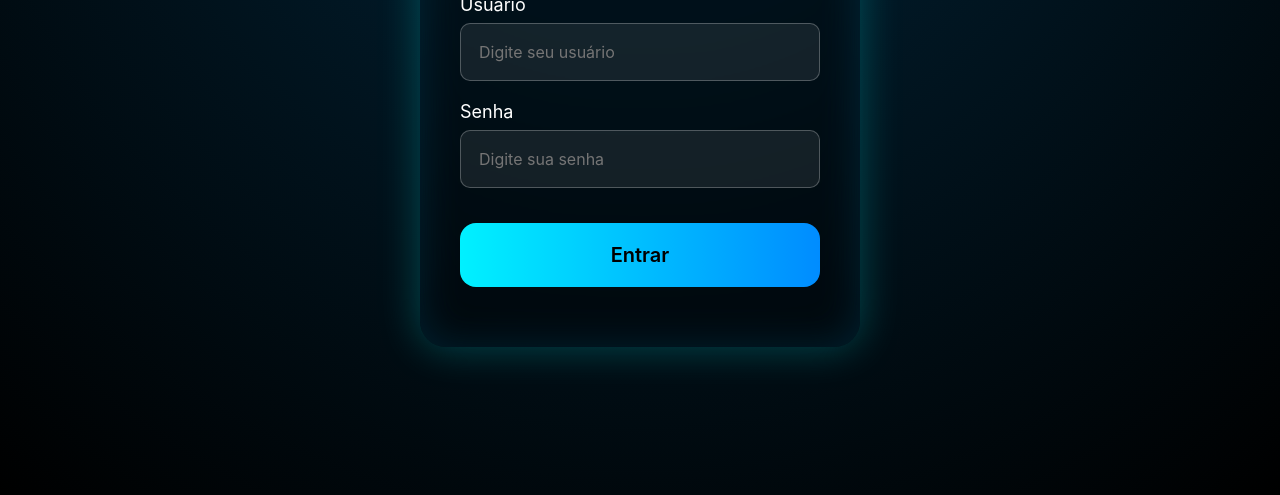
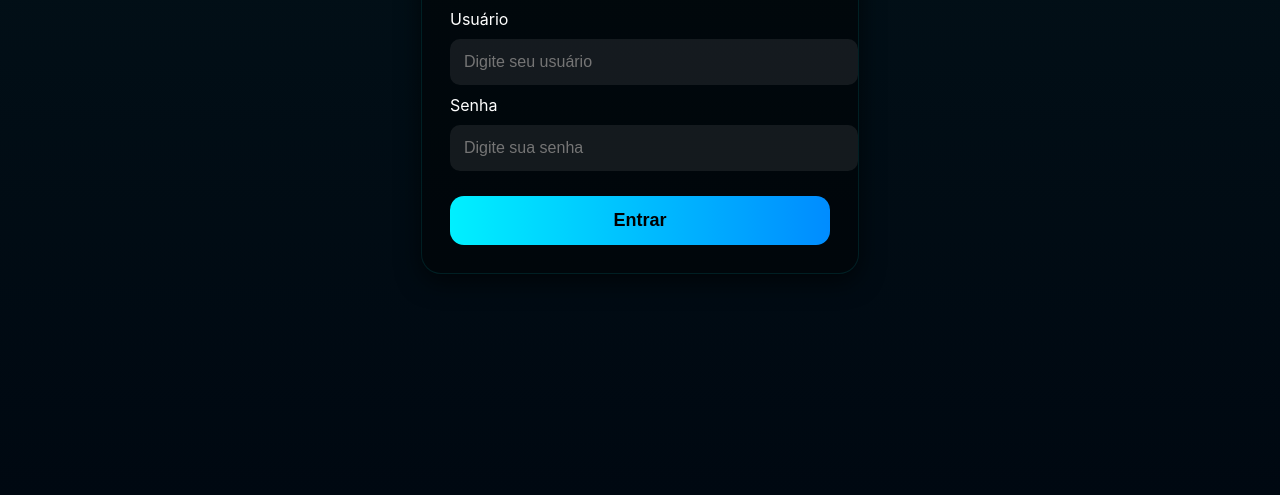
Before and after one commit to christophergresende-hub/Revitarium, a plain HTML site: page index.html in a window 1280 px wide. Shown: the part 305-800 px from the top of the page. Drawn offline with Linux system fonts and the light colour scheme.

Commit message:
Update index.html

```diff
--- a/index.html
+++ b/index.html
@@ -1,31 +1,69 @@
-<!DOCTYPE html>
+<!doctype html>
 <html lang="pt-BR">
 <head>
-  <meta charset="UTF-8" />
-  <meta name="viewport" content="width=device-width, initial-scale=1.0" />
-  <title>Revitarium – Login</title>
-  <link rel="stylesheet" href="Revitarium/app/style-index.css" />
+<meta charset="utf-8">
+<meta name="viewport" content="width=device-width,initial-scale=1">
+<title>Login – Revitarium</title>
+
+<style>
+body{
+  margin:0; font-family:Inter,Arial;
+  background:linear-gradient(180deg,#03131a,#000811);
+  height:100vh; display:flex; align-items:center; justify-content:center;
+  color:#fff;
+}
+.card{
+  width:90%; max-width:380px; padding:28px;
+  background:rgba(0,0,0,0.45);
+  border-radius:20px; border:1px solid rgba(0,255,255,0.1);
+  box-shadow:0 8px 25px rgba(0,0,0,0.6);
+}
+h1{ text-align:center; color:#00e6ff; font-size:32px; margin:0 0 25px 0; }
+input{
+  width:100%; padding:14px; margin:10px 0;
+  border-radius:10px; border:none; background:rgba(255,255,255,0.08);
+  font-size:16px; color:#fff;
+}
+button{
+  width:100%; padding:14px; margin-top:15px;
+  border:none; border-radius:14px; cursor:pointer; font-weight:700;
+  background:linear-gradient(90deg,#00f0ff,#008cff);
+  color:#000; font-size:18px;
+}
+</style>
 </head>
+<body>
 
-<body>
-  <main class="page">
-    <section class="login-wrap">
-      <div class="login-card">
-        <h1 class="brand">Revitarium</h1>
+<div class="card">
+  <h1>Revitarium</h1>
 
-        <form id="loginForm">
-          <label>Usuário</label>
-          <input id="user" type="text" placeholder="Digite seu usuário" />
+  <label>Usuário</label>
+  <input id="user" placeholder="Digite seu usuário">
 
-          <label>Senha</label>
-          <input id="pass" type="password" placeholder="Digite sua senha" />
+  <label>Senha</label>
+  <input id="pass" type="password" placeholder="Digite sua senha">
 
-          <button class="btn" type="submit">Entrar</button>
-        </form>
-      </div>
-    </section>
-  </main>
+  <button onclick="login()">Entrar</button>
+</div>
 
-  <script src="Revitarium/app/app.js" defer></script>
+<script>
+function login(){
+  const u = document.getElementById("user").value.trim();
+  const p = document.getElementById("pass").value.trim();
+
+  if(u === "" || p === ""){
+    alert("Preencha usuário e senha!");
+    return;
+  }
+
+  if(u === "admin" && p === "123"){
+    localStorage.setItem("rev_user","admin");
+    window.location.href = "revitarium-full.html";
+  } else {
+    alert("Usuário ou senha incorretos!");
+  }
+}
+</script>
+
 </body>
 </html>
```
